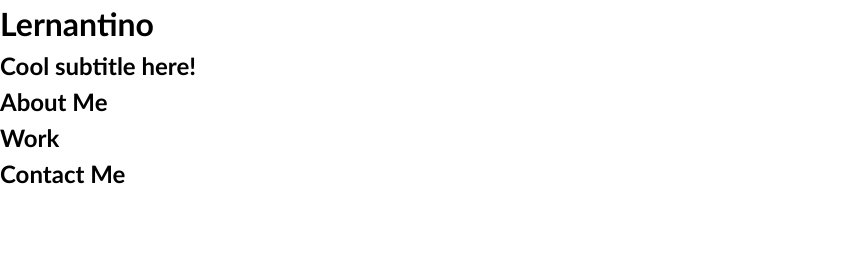
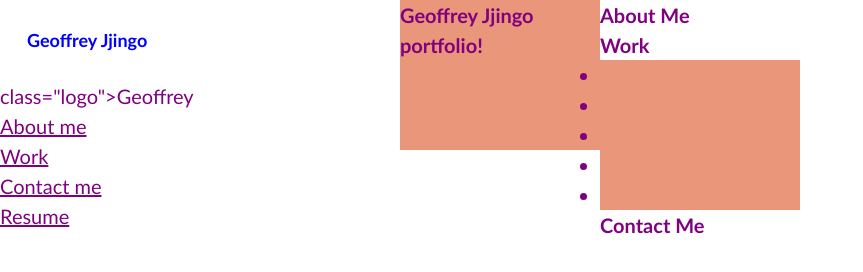
Before and after one commit to Mukabya/module-2-challenge, a plain HTML site: page index.html in a window 1280 px wide. Shown: the whole page, without its empty margins (0-863 px from the left). Drawn offline with Linux system fonts and the light colour scheme; files that its build step writes are made by us from their sources.

Commit message:
new files added

```diff
--- a/css/style.css
+++ b/css/style.css
@@ -1,15 +1,58 @@
-* {
+*{font-size: 20px;
+  color: purple;
+  margin: 0;
+  padding: 0;
   box-sizing: border-box;
 }
-
 body {
   margin: 0;
   padding: 0;
+  box-sizing: border-box;
   font-family: 'Trebuchet MS', 'Lucida Sans Unicode', 'Lucida Grande', 'Lucida Sans', Arial, sans-serif;
+font-size: 10px;
   line-height: 1.5;
+  display: flex;}
+
+
+  .sidebar-nav {
+    position: sticky;
+    top: 0;
+    left: 0;
+    height: 100vh;
+
+  }
+  .sidebar-nav .container {
+    display: flex;
+    flex-direction: column;
+    background-color: chartreuse;
+
+  }
+  .sidebar-nav .container .logo image {
+    width: calc(3vw +3vh);
+    height: 100%;
+
+  }
+  .sidebar-nav .container .social-links {
+    height: 100%;
+    display: flex;
+    flex-direction: column;
+    justify-content: flex-end;
+    align-items: center;
+
+  }
+
+
+div {
+  width: 200px;
+  height: 150px;
+  background-color: darksalmon;
 }
-
-h1,
+h1{border: 2px blue;
+  width: 400px;
+  font-size: large;
+  padding: 1.5em;
+  color: blue;
+}
 h2,
 h3,
 h4,
@@ -19,5 +62,6 @@ h6 {
 }
 
 p {
-  margin: 0;
+  color: purple;
+
 }
--- a/index.html
+++ b/index.html
@@ -12,15 +12,29 @@
 <body>
   <!-- main logo / nav -->
   <header>
-    <h1>Lernantino</h1>
+    <h1>Geoffrey Jjingo</h1>
     <nav>
+      <label>class="logo">Geoffrey</label>
+      <ul>
+        <li><a href="#">About me</a></li>
+        <li><a href="#">Work</a</li>
+          <li><a href="#">Contact me</a></li>
+          <li><a href="#">Resume</a></li>
+
+      </ul>
     </nav>
   </header>
 
   <!-- hero banner -->
-  <section class="hero-banner">
+  <section class="hero banner">
+
+
+
+
+
+
     <div>
-      <h2>Cool subtitle here!</h2>
+      <h2>Geoffrey Jjingo portfolio!</h2>
     </div>
   </section>
 
@@ -33,6 +47,15 @@
     <!-- portfolio container -->
     <section class="page-section" id="work">
       <h2>Work</h2>
+      <div>
+        <ul>
+          <li><a href="images/02-portfolio-1.jpg"></a></li>
+          <li><a href="images/02-portfolio-2.jpg"></a></li>
+          <li><a href="images/02-portfolio-3.jpg"></a></li>
+          <li><a href="images/02-portfolio-4.jpg"></a></li>
+          <li><a href="images/02-run-buddy.jpg"></a></li>
+        </ul>
+      </div>
     </section>
 
     <!-- contact -->
```
Also changed, not shown: 1 other file.
